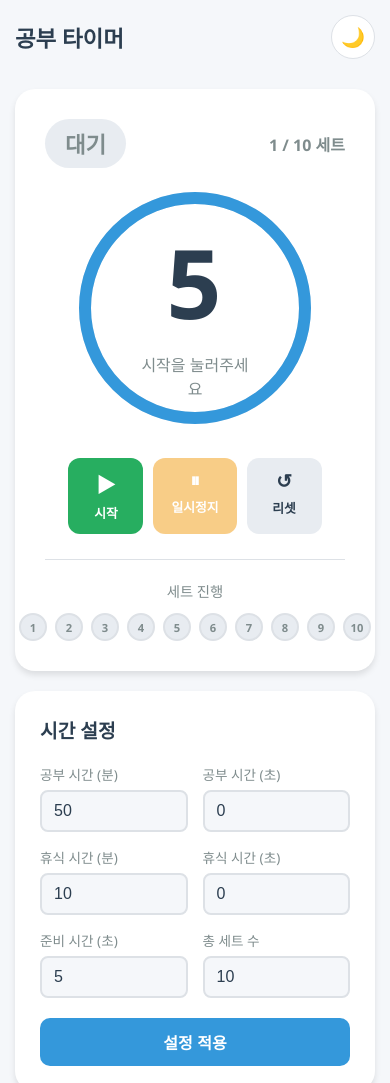
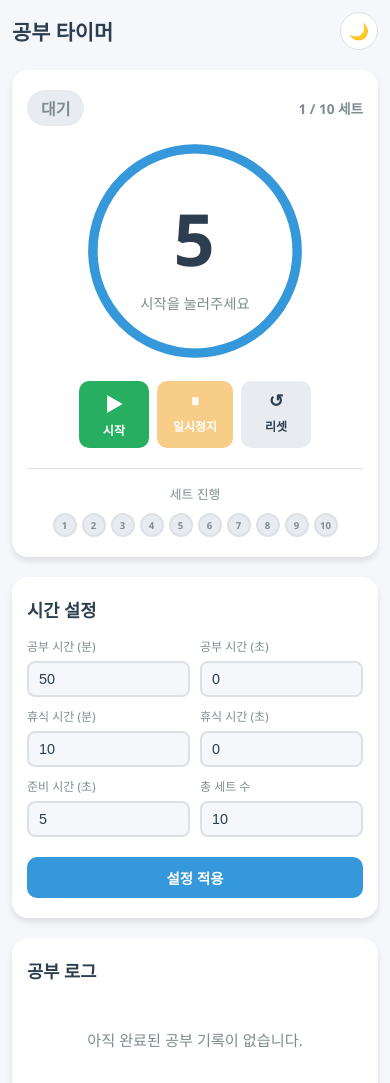
Before and after one commit to clee-idevel/clee-idevel.github.io, a plain HTML site: page index.html in a window 390 px wide. Shown: the top 1083 px of the page. Drawn offline with Linux system fonts and the light colour scheme.

Commit message:
모바일 반응형 수정

```diff
--- a/index.html
+++ b/index.html
@@ -21,7 +21,7 @@
             </div>
             <div class="timer-display">
                 <div class="time-circle">
-                    <svg class="progress-ring" width="280" height="280">
+                    <svg class="progress-ring" viewBox="0 0 280 280">
                         <circle class="progress-ring-bg" cx="140" cy="140" r="130"/>
                         <circle class="progress-ring-circle" cx="140" cy="140" r="130"/>
                     </svg>
--- a/style.css
+++ b/style.css
@@ -294,6 +294,8 @@ header h1 {
 
 .progress-ring {
     transform: rotate(-90deg);
+    width: 100%;
+    height: 100%;
 }
 
 .progress-ring-bg {
@@ -694,52 +696,233 @@ header h1 {
     background: var(--accent-hover);
 }
 
-/* 반응형 */
-@media (max-width: 480px) {
+/* 반응형 - 태블릿 */
+@media (max-width: 768px) {
     .container {
         padding: 15px;
     }
 
-    header h1 {
-        font-size: 1.4rem;
+    .settings-grid {
+        grid-template-columns: repeat(2, 1fr);
+        gap: 12px;
+    }
+}
+
+/* 반응형 - 모바일 */
+@media (max-width: 480px) {
+    .container {
+        padding: 12px;
     }
 
-    .time-circle {
-        width: 240px;
-        height: 240px;
+    header {
+        margin-bottom: 20px;
     }
 
-    .progress-ring {
-        width: 240px;
-        height: 240px;
+    header h1 {
+        font-size: 1.3rem;
     }
 
-    .progress-ring-bg,
-    .progress-ring-circle {
-        cx: 120;
-        cy: 120;
-        r: 110;
+    .theme-btn {
+        width: 38px;
+        height: 38px;
+        font-size: 1rem;
+    }
+
+    /* 타이머 섹션 */
+    .timer-section {
+        padding: 20px 15px;
+        border-radius: 16px;
+    }
+
+    /* 페이즈 인디케이터 */
+    .phase-indicator {
+        margin-bottom: 15px;
+    }
+
+    .phase-label {
+        font-size: 1rem;
+        padding: 6px 14px;
+    }
+
+    .set-label {
+        font-size: 0.85rem;
+    }
+
+    /* 타이머 원형 */
+    .time-circle {
+        width: 220px;
+        height: 220px;
+    }
+
+    .timer-display {
+        margin-bottom: 20px;
     }
 
     #timeDisplay {
-        font-size: 2.8rem;
+        font-size: 2.5rem;
     }
 
+    #timeDisplay.countdown-mode {
+        font-size: 4.5rem;
+    }
+
+    .preset-label {
+        font-size: 0.9rem;
+    }
+
+    /* 타이머 컨트롤 */
     .timer-controls {
+        gap: 8px;
+        flex-wrap: wrap;
+        justify-content: center;
+    }
+
+    .control-btn {
+        padding: 10px 16px;
+        min-width: 70px;
+        border-radius: 10px;
+    }
+
+    .control-btn .btn-icon {
+        font-size: 1.1rem;
+    }
+
+    .control-btn span:last-child {
+        font-size: 0.75rem;
+    }
+
+    /* 세트 게이지 */
+    .set-progress {
+        margin-top: 20px;
+        padding-top: 15px;
+    }
+
+    .set-progress-label {
+        font-size: 0.8rem;
+        margin-bottom: 10px;
+    }
+
+    .set-dots {
+        gap: 5px;
+        flex-wrap: wrap;
+        justify-content: center;
+    }
+
+    .set-dot {
+        width: 24px;
+        height: 24px;
+    }
+
+    .set-dot::after {
+        font-size: 0.6rem;
+    }
+
+    /* 설정 섹션 */
+    .settings-section {
+        padding: 20px 15px;
+        border-radius: 16px;
+    }
+
+    .settings-section h2 {
+        font-size: 1.1rem;
+        margin-bottom: 15px;
+    }
+
+    .settings-grid {
+        grid-template-columns: 1fr 1fr;
         gap: 10px;
     }
 
-    .control-btn {
-        padding: 12px 18px;
-        min-width: 75px;
+    .setting-item label {
+        font-size: 0.75rem;
     }
 
-    .control-btn .btn-icon {
-        font-size: 1.2rem;
+    .setting-item input {
+        padding: 8px 10px;
+        font-size: 0.9rem;
     }
 
-    .control-btn span:last-child {
+    .apply-btn {
+        padding: 10px;
+        font-size: 0.9rem;
+    }
+
+    /* 로그 섹션 */
+    .log-section {
+        padding: 20px 15px;
+        border-radius: 16px;
+    }
+
+    .log-section h2 {
+        font-size: 1.1rem;
+    }
+
+    .log-item {
+        padding: 12px;
+        border-radius: 10px;
+    }
+
+    .log-header {
+        flex-direction: column;
+        gap: 8px;
+    }
+
+    .log-preset {
+        align-self: flex-start;
+    }
+
+    .log-actions {
+        flex-wrap: wrap;
+    }
+
+    .log-actions button {
+        padding: 5px 10px;
         font-size: 0.8rem;
+    }
+
+    /* 모달 */
+    .modal-content {
+        padding: 20px;
+        width: 95%;
+        border-radius: 12px;
+    }
+
+    .modal-content h3 {
+        font-size: 1.1rem;
+    }
+}
+
+/* 아주 작은 화면 */
+@media (max-width: 360px) {
+    .time-circle {
+        width: 180px;
+        height: 180px;
+    }
+
+    #timeDisplay {
+        font-size: 2rem;
+    }
+
+    #timeDisplay.countdown-mode {
+        font-size: 3.5rem;
+    }
+
+    .set-dot {
+        width: 20px;
+        height: 20px;
+    }
+
+    .set-dot::after {
+        font-size: 0.55rem;
+    }
+
+    .settings-grid {
+        grid-template-columns: 1fr;
+    }
+
+    .control-btn {
+        min-width: 60px;
+        padding: 8px 12px;
     }
 }
 
```
